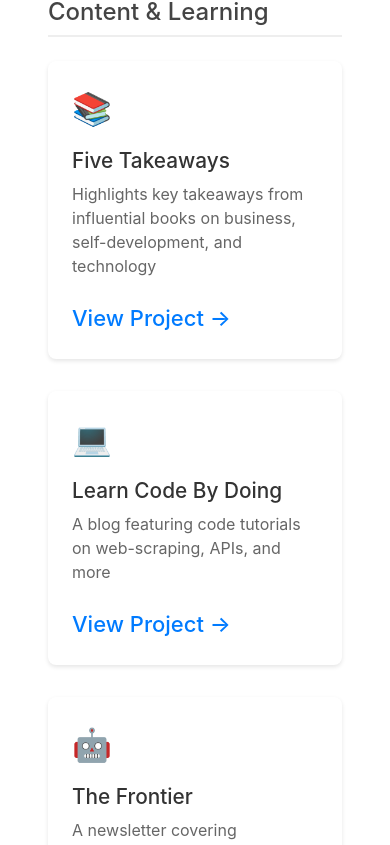
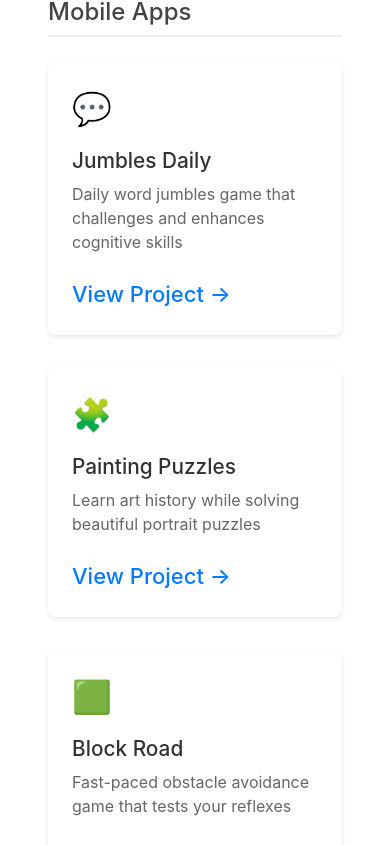
Before and after one commit to TimFinnigan/tim-finnigan-homepage, a React (Create React App) app: page /projects in a window 390 px wide. Shown: the part 2890-3735 px from the top of the page. Built offline with nearby package versions, Linux system fonts and the light colour scheme.

Commit message:
add new mobile apps to project groups with descriptions, links, and icons

```diff
--- a/src/projects.js
+++ b/src/projects.js
@@ -284,6 +284,26 @@ const projectGroups = {
 			icon: '✨'
 		}
 	],
+	'Mobile Apps': [
+		{
+			title: 'Jumbles Daily',
+			description: 'Daily word jumbles game that challenges and enhances cognitive skills',
+			link: 'https://apps.apple.com/us/app/jumbles-daily/id6478874178',
+			icon: '💬'
+		},
+		{
+			title: 'Painting Puzzles',
+			description: 'Learn art history while solving beautiful portrait puzzles',
+			link: 'https://apps.apple.com/tn/app/painting-puzzles/id6743689185',
+			icon: '🧩'
+		},
+		{
+			title: 'Block Road',
+			description: 'Fast-paced obstacle avoidance game that tests your reflexes',
+			link: 'https://apps.apple.com/tn/app/block-road/id6743721349',
+			icon: '🟩'
+		}
+	],
 	'Content & Learning': [
 		{
 			title: 'Five Takeaways',
```
